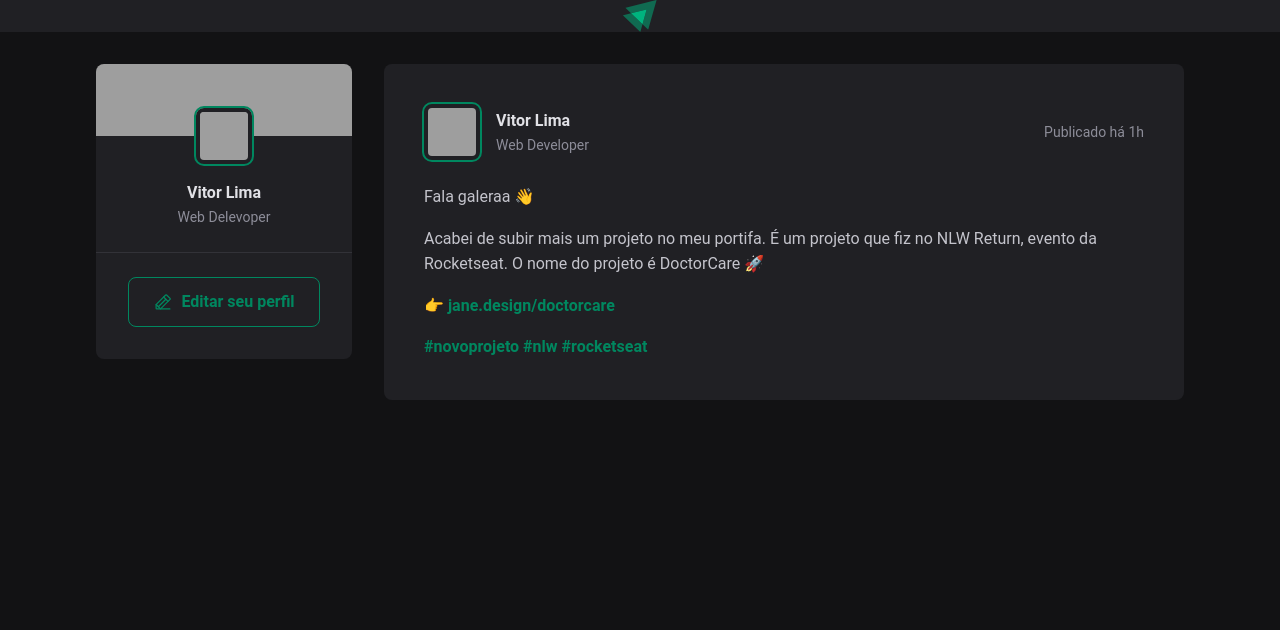
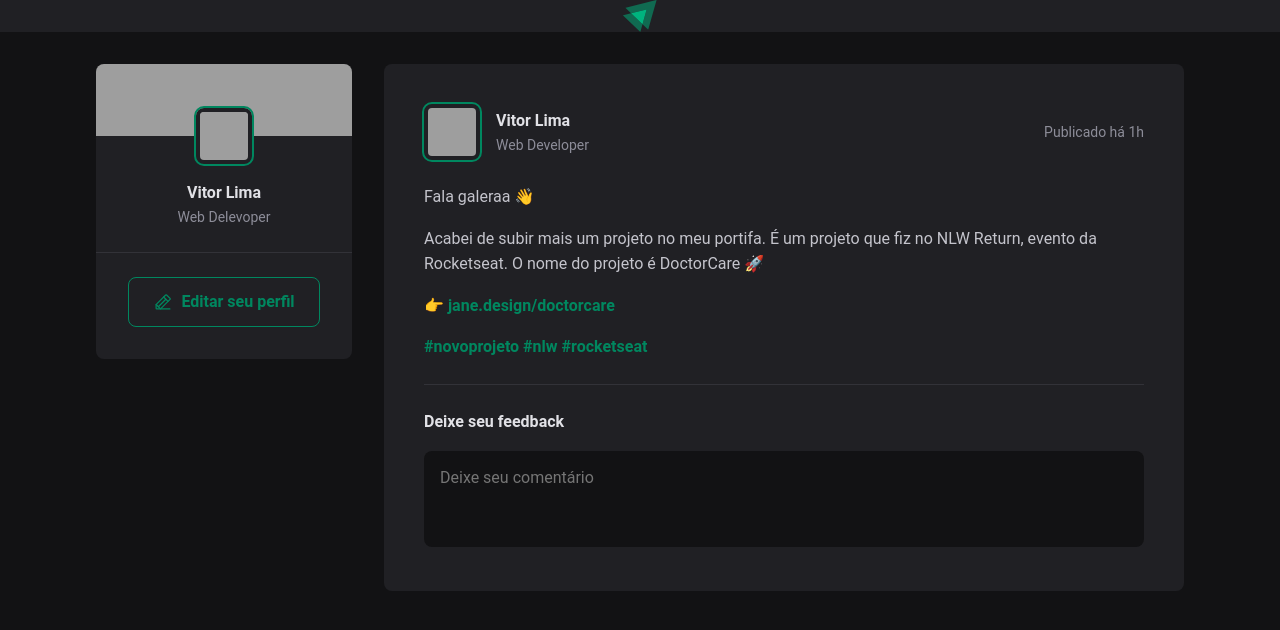
Before and after one commit to Vitorlima02/ignite-feed, a React app in the folder aula1/01-fundamentos-reactjs/: page / in a window 1280 px wide. Shown: the top 630 px of the page. Built offline with nearby package versions, Linux system fonts and the light colour scheme; grey boxes are pictures that could not be loaded; the HTML template or start-up script is replaced by a standard one.

Commit message:
feat: cria css para o formulario

```diff
--- a/aula1/01-fundamentos-reactjs/src/components/Post.jsx
+++ b/aula1/01-fundamentos-reactjs/src/components/Post.jsx
@@ -25,6 +25,16 @@
           <a href=''>#rocketseat</a>
       </p>
       </div>
+
+      <form className={styles.commentForm}>
+        <strong>Deixe seu feedback</strong>
+        <textarea
+          placeholder='Deixe seu comentário'
+        />
+        <footer>
+          <button type='submit'>Publicar</button>
+        </footer>
+      </form>
     </article>
   )
 }
--- a/aula1/01-fundamentos-reactjs/src/components/Post.module.css
+++ b/aula1/01-fundamentos-reactjs/src/components/Post.module.css
@@ -66,3 +66,55 @@
   border: 4px solid var(--gray-800);
   outline: 2px solid var(--green-500);
 }
+
+.commentForm {
+  width: 100%;
+  margin-top: 1.5rem;
+  padding-top: 1.5rem;
+  border-top: 1px solid var(--gray-600);
+}
+
+.commentForm > strong {
+  line-height: 1.6;
+  color: var(--gray-100);
+}
+
+.commentForm textarea {
+  width: 100%;
+  background: var(--gray-900);
+  border: 0;
+  resize: none;
+  height: 6rem;
+  padding: 1rem;
+  border-radius: 8px;
+  color: var(--gray-100);
+  line-height: 1.4;
+  margin-top: 1rem;
+}
+
+.commentForm footer {
+  visibility: hidden;
+  max-height: 0;
+}
+
+.commentForm:focus-within footer {
+  visibility: visible;
+  max-height: none;
+}
+
+.commentForm button {
+  padding: 1rem 1.5rem;
+  margin-top: 1rem;
+  border: 0;
+  border-radius: 8px;
+  background: var(--green-500);
+  color: var(--white);
+  font-weight: bold;
+  cursor: pointer;
+
+  transition: background-color 0.1s;
+}
+
+.commentForm button:hover {
+  background: var(--green-300);
+}
--- a/aula1/01-fundamentos-reactjs/src/global.css
+++ b/aula1/01-fundamentos-reactjs/src/global.css
@@ -10,6 +10,11 @@
 
   --green-300: #00B37E;
   --green-500: #00875f;
+}
+
+:focus {
+  outline: transparent;
+  box-shadow: 0 0 0 2px var(--green-500);
 }
 
 * {
```
